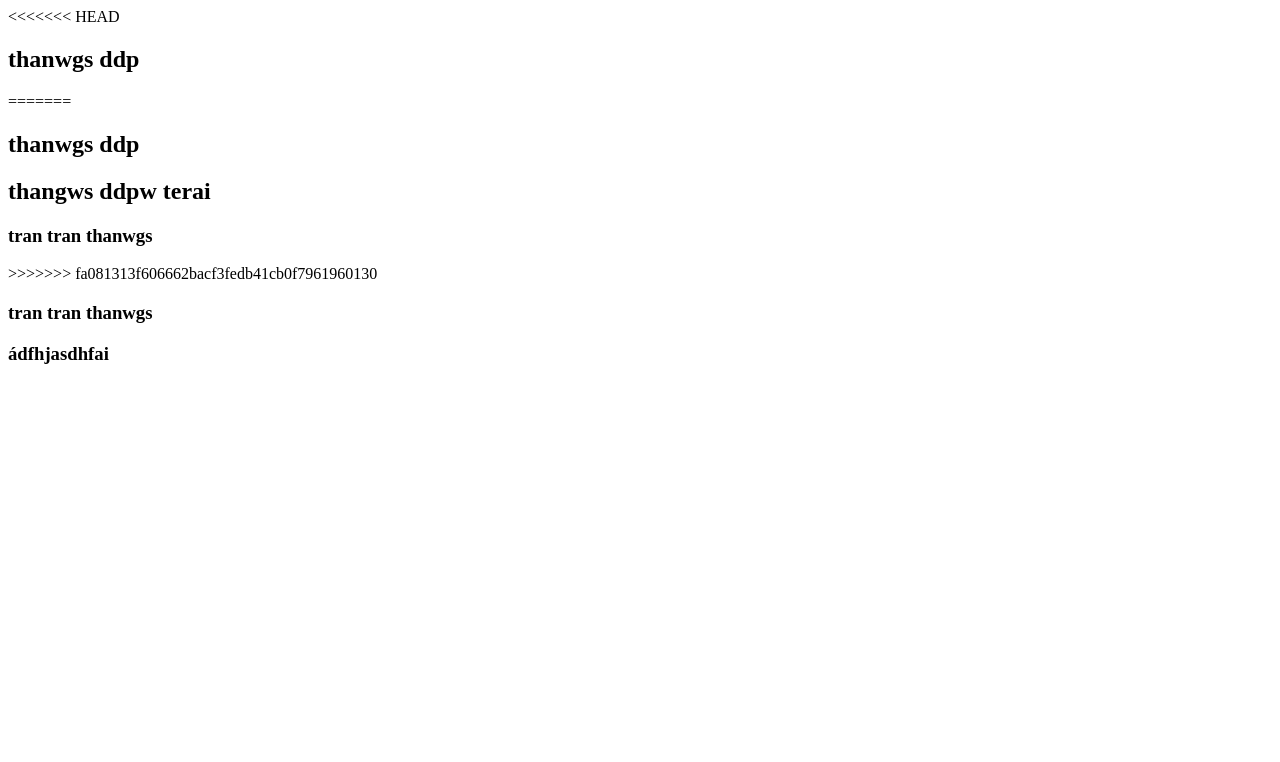
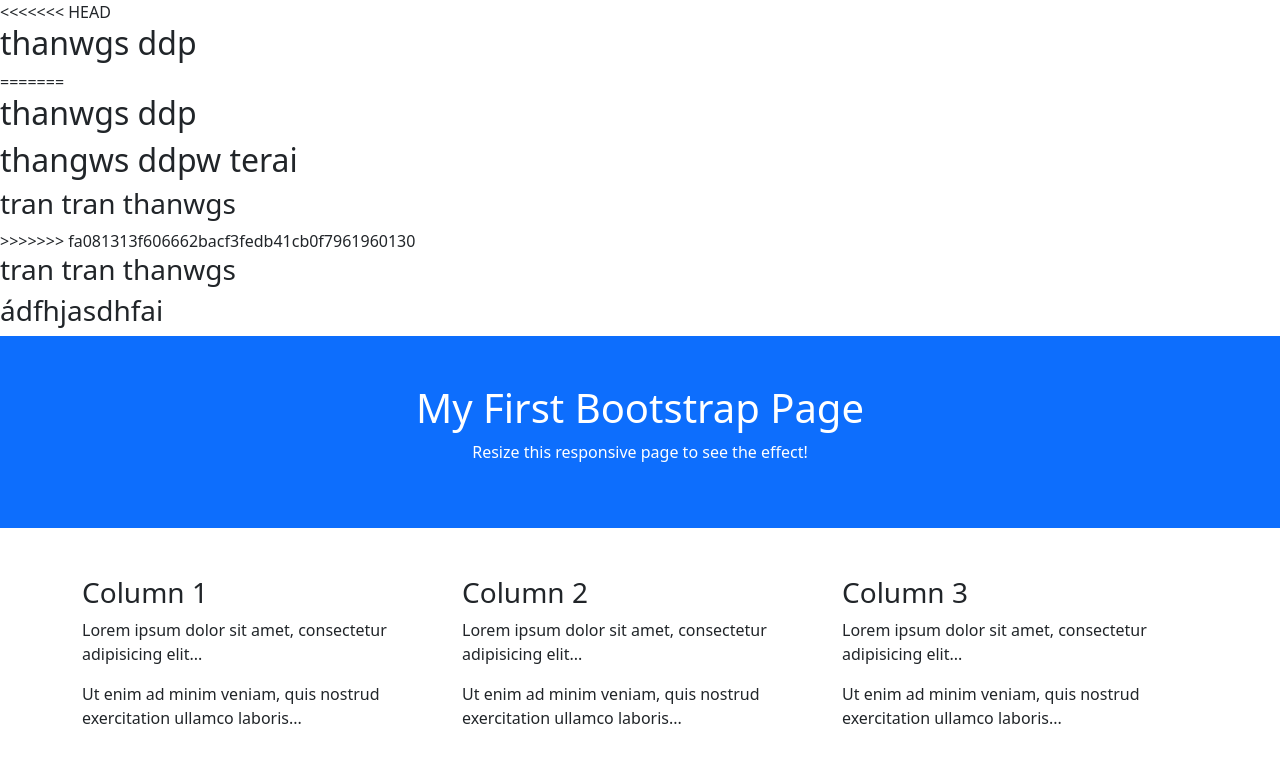
Before and after one commit to Tranduc1232/web, a plain HTML site: page index.html in a window 1280 px wide. Drawn offline with nearby package versions, Linux system fonts and the light colour scheme.

Commit message:
sãc dữa

```diff
--- a/index.html
+++ b/index.html
@@ -4,6 +4,8 @@
 <head>
     <meta charset="UTF-8">
     <meta name="viewport" content="width=device-width, initial-scale=1.0">
+    <link href="https://cdn.jsdelivr.net/npm/bootstrap@5.3.0/dist/css/bootstrap.min.css" rel="stylesheet">
+    <script src="https://cdn.jsdelivr.net/npm/bootstrap@5.3.0/dist/js/bootstrap.bundle.min.js"></script>
     <title>Document</title>
 </head>
 <body>
@@ -18,3 +20,27 @@
 >>>>>>> fa081313f606662bacf3fedb41cb0f7961960130
 <h3>tran tran thanwgs </h3>
 <h3>ádfhjasdhfai</h3>
+<div class="container-fluid p-5 bg-primary text-white text-center">
+    <h1>My First Bootstrap Page</h1>
+    <p>Resize this responsive page to see the effect!</p>
+  </div>
+
+  <div class="container mt-5">
+    <div class="row">
+      <div class="col-sm-4">
+        <h3>Column 1</h3>
+        <p>Lorem ipsum dolor sit amet, consectetur adipisicing elit...</p>
+        <p>Ut enim ad minim veniam, quis nostrud exercitation ullamco laboris...</p>
+      </div>
+      <div class="col-sm-4">
+        <h3>Column 2</h3>
+        <p>Lorem ipsum dolor sit amet, consectetur adipisicing elit...</p>
+        <p>Ut enim ad minim veniam, quis nostrud exercitation ullamco laboris...</p>
+      </div>
+      <div class="col-sm-4">
+        <h3>Column 3</h3>
+        <p>Lorem ipsum dolor sit amet, consectetur adipisicing elit...</p>
+        <p>Ut enim ad minim veniam, quis nostrud exercitation ullamco laboris...</p>
+      </div>
+    </div>
+  </div>
```
